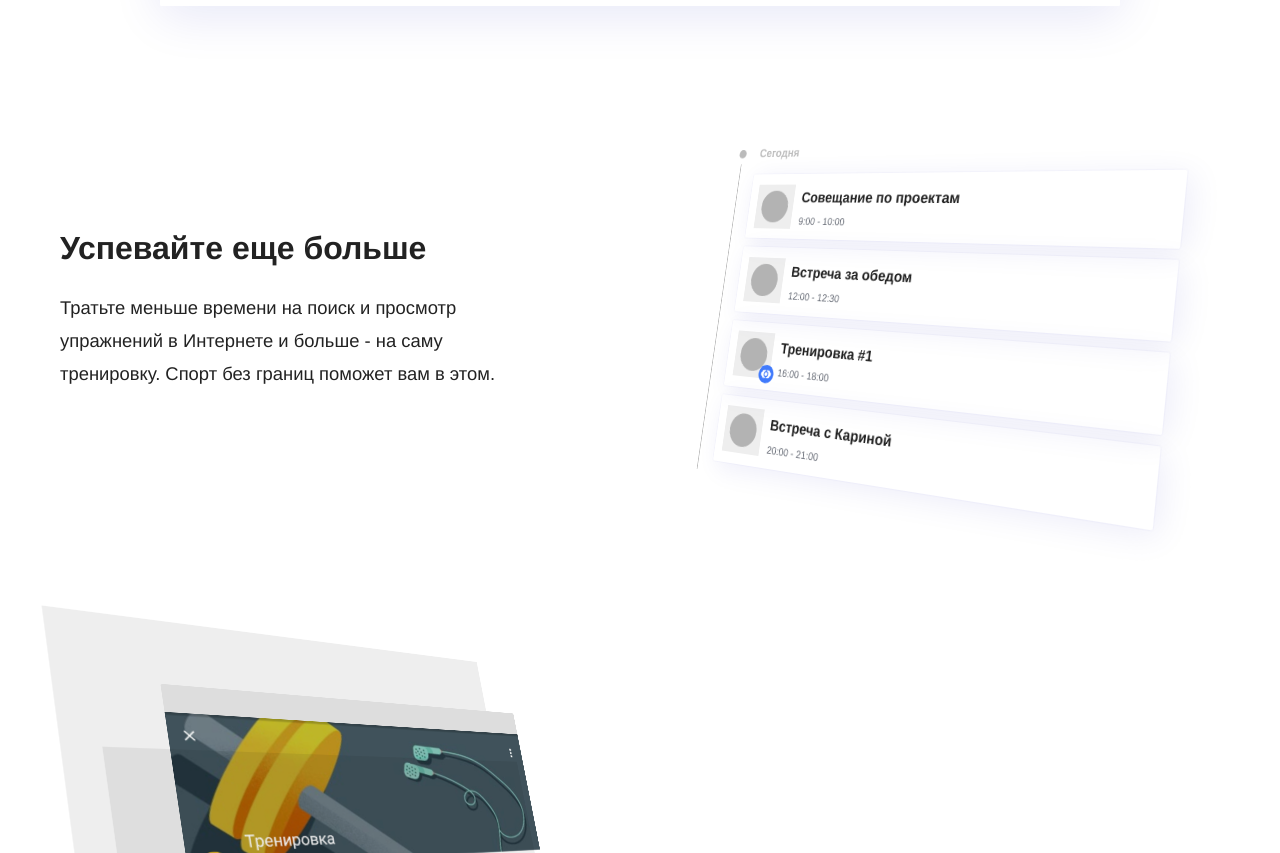
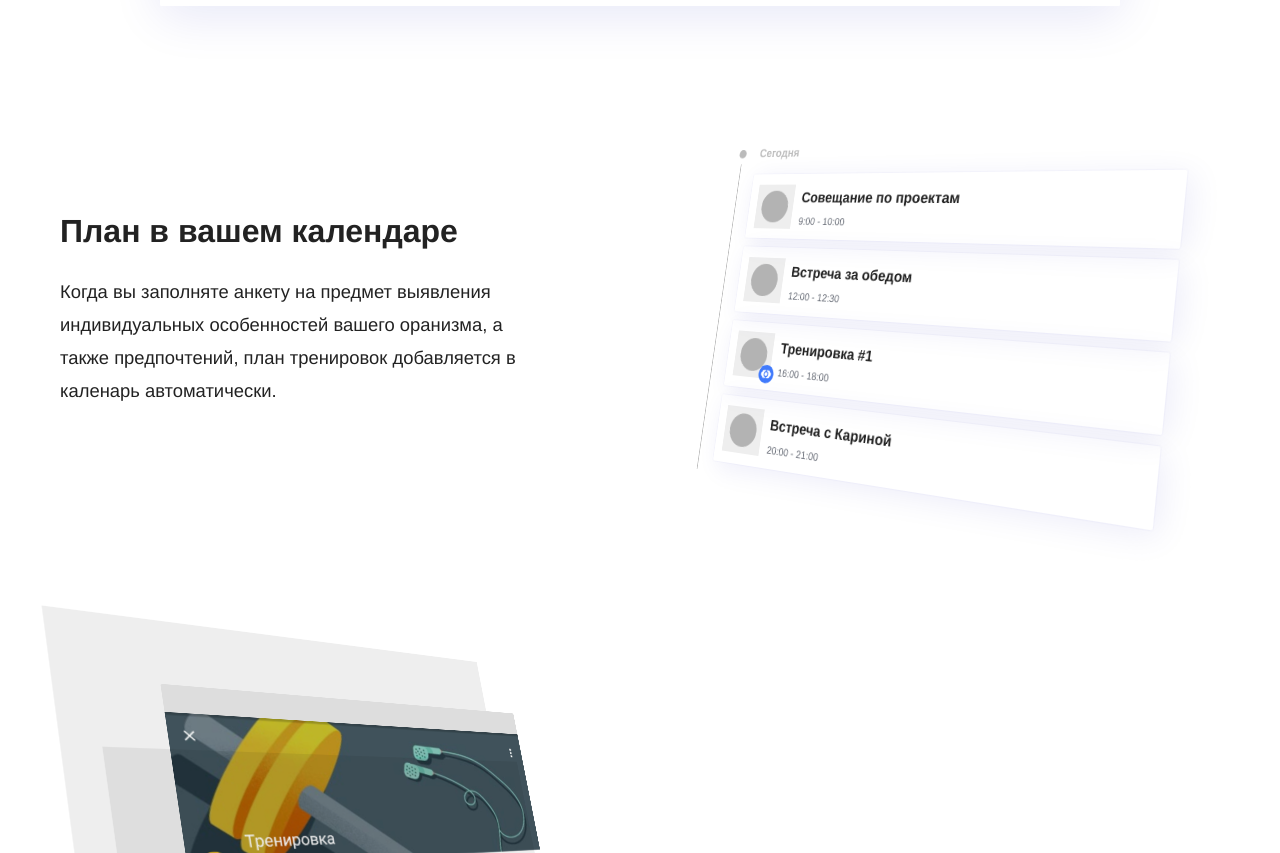
Before and after one commit to RakhimyanTim/adroholic.github.io, a Jekyll site: the page built from pages/index.html, in a window 1280 px wide and 900 px high, scrolled down 1067 px, cut to the strip 47-900 px from the top of the window. Built offline with Jekyll 4.4.1, drawn with Linux system fonts in a browser that asks for light colours; some web fonts are replaced.

Commit message:
Update index.html

```diff
--- a/pages/index.html
+++ b/pages/index.html
@@ -9,7 +9,7 @@ sitemap:
 header_class: "landing"
 ---
 <div class="landing-page-content">
-  {% include components/home-page/content-image.html image="workflow" heading="Успевайте еще больше" content_markdown="Тратьте меньше времени на поиск и просмотр упражнений в Интернете и больше - на саму тренировку. Спорт без границ поможет вам в этом." %}
+  {% include components/home-page/content-image.html image="workflow" heading="План в вашем календаре" content_markdown="Когда вы заполняте анкету на предмет выявления индивидуальных особенностей вашего оранизма, а также предпочтений, план тренировок добавляется в каленарь автоматически." %}
 
   {% include components/home-page/content-image.html image="editing" heading="Наглядный план" content_markdown="Видео и картинки делают ваш план более ярким и помогают быстрее ориентироваться в упражнениях." %}
 
```
